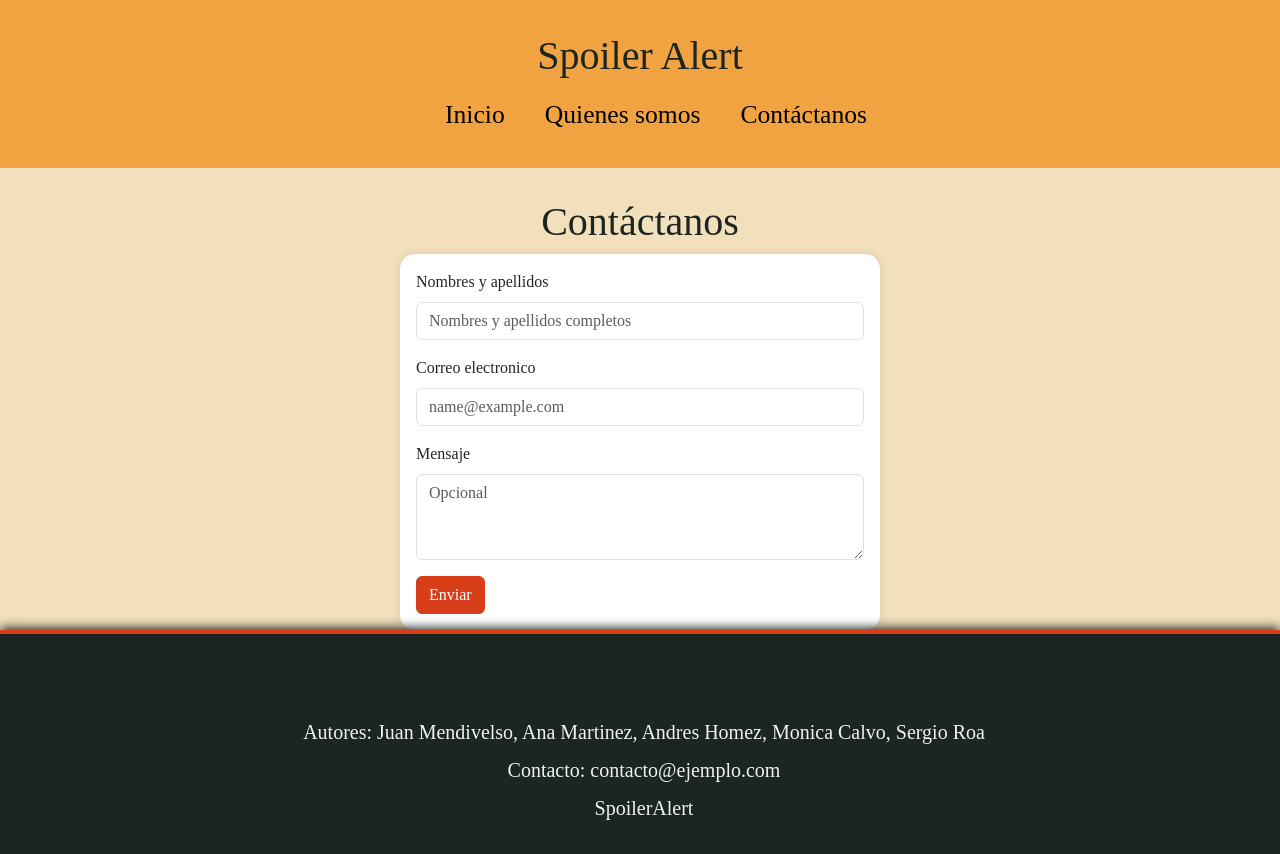
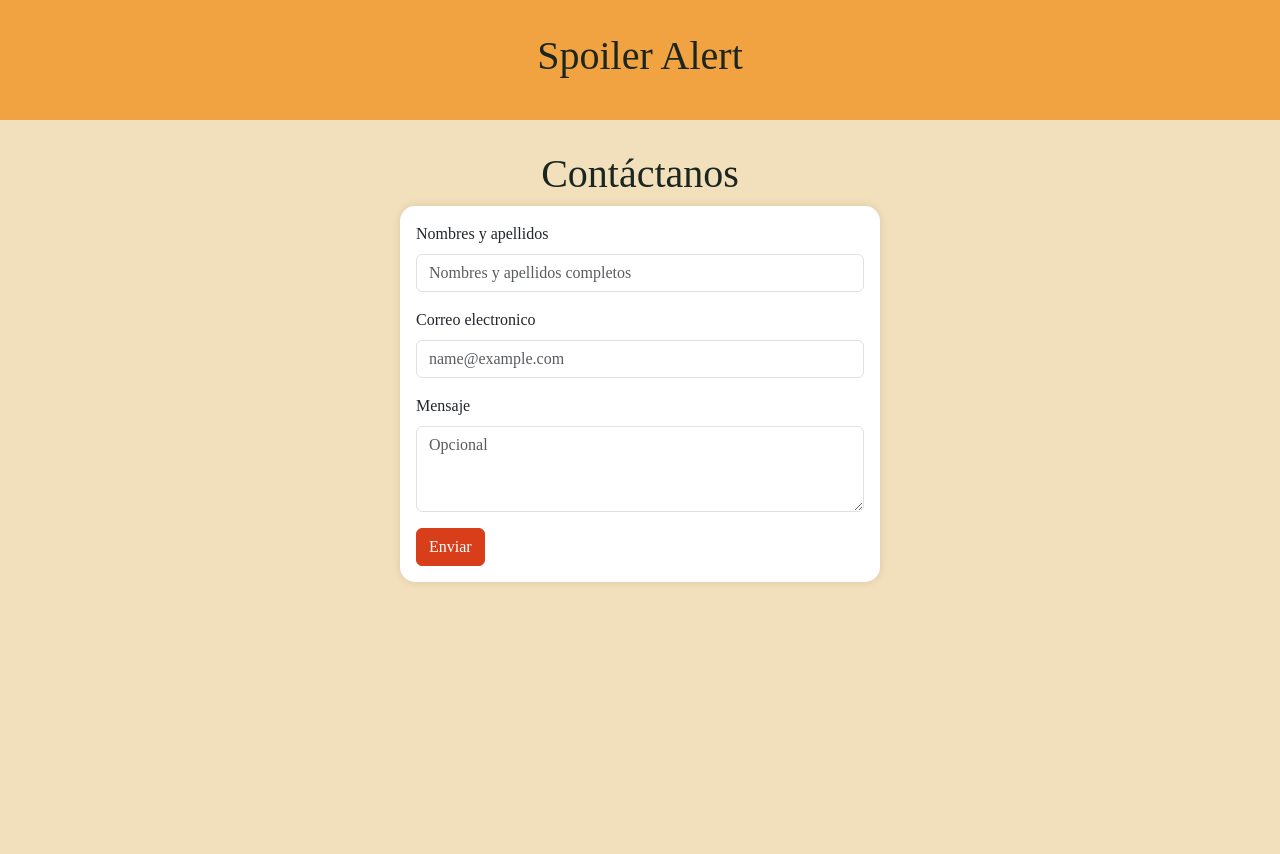
Before and after one commit to Kasspex/Refactor-SpoilerAlert, a plain HTML site: page html/contacto.html in a window 1280 px wide. After the commit the page ends 800 px from the top, so only its background shows below. Drawn offline with nearby package versions, Linux system fonts and the light colour scheme.

Commit message:
Eliminacion de footer y nav antiguos

```diff
--- a/css/contacto.css
+++ b/css/contacto.css
@@ -18,46 +18,7 @@ h1{
     color: #1C2621;
 
 }
-nav a:hover {
-    background-color: #D93D1A;
-    padding: 1rem;
-    border-radius: 5px;
-    box-shadow: 4px 4px 20px rgba(0,0,0,0.1);
-}
-nav a {
-    font-size: 80%;
-    justify-content: center;
-    text-decoration: none;
-    gap: 1rem;
-    margin-left: 2rem;
-    color: black;
-}
 
-header {
-    font-family:'Times New Roman', Times, serif;
-    background-color: #F2A341;
-    padding: 2rem;
-    text-align: center;
-    font-size: 2rem;
-}
-h1{
-    color: #1C2621;
-
-}
-nav a:hover {
-    background-color: #D93D1A;
-    padding: 1rem;
-    border-radius: 5px;
-    box-shadow: 4px 4px 20px rgba(0,0,0,0.1);
-}
-nav a {
-    font-size: 80%;
-    justify-content: center;
-    text-decoration: none;
-    gap: 1rem;
-    margin-left: 2rem;
-    color: black;
-}
 
 
 .titulo {
@@ -85,36 +46,3 @@ nav a {
     background-color: #FBE64C;
     border-color: #FBE64C;
 }
-
-
-form h2 {
-    font-size: 1.1rem;
-    color: #646d69;
-    margin-bottom: 8px;
-}
-
-
-
-
-
-
-
-footer {
-    background-color: #1c2621;
-    color: #f1f1f1;
-    text-align: center;
-    padding: 75px 50px;
-    font-family:'Times New Roman', Times, serif;
-    font-size: 20px;
-    border-top: 4px solid #D93D1A;
-    box-shadow: 0 -2px 10px #1c2621;
-  }
-
-  footer i {
-    margin-right: 8px;
-    color: #f2a341;
-  }
-
-  footer p {
-    margin: 8px 0;
-  }
--- a/html/contacto.html
+++ b/html/contacto.html
@@ -11,11 +11,6 @@
 
     <header>
         <h1>Spoiler Alert</h1>
-        <nav>
-            <a href="../index.html">Inicio</a>
-            <a href="acercade.html">Quienes somos</a>
-            <a href="contacto.html">Contáctanos</a>
-        </nav>
     </header>
 
 
@@ -40,11 +35,6 @@
 
 
     <footer>
-        <div class="footer-content">
-          <p><i class="fas fa-users"></i> Autores: Juan Mendivelso, Ana Martinez, Andres Homez, Monica Calvo, Sergio Roa</p>
-          <p><i class="fas fa-envelope"></i> Contacto: contacto@ejemplo.com</p>
-          <p><i class="fas fa-code"></i> SpoilerAlert</p>
-        </div>
       </footer>
 
       <script src="https://cdn.jsdelivr.net/npm/bootstrap@5.3.5/dist/js/bootstrap.bundle.min.js" integrity="sha384-k6d4wzSIapyDyv1kpU366/PK5hCdSbCRGRCMv+eplOQJWyd1fbcAu9OCUj5zNLiq" crossorigin="anonymous"></script>
```
